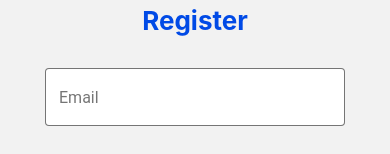
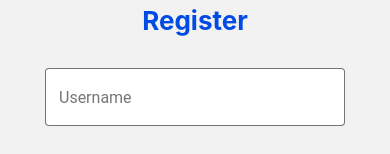
Before and after one commit to liamstrang/React-MemoryViewer, a React Native app: screen /Registration in a window 390 px wide. Shown: the part 389-543 px from the top of the page. Built offline with nearby package versions, Linux system fonts and the light colour scheme.

Commit message:
updated app

```diff
--- a/components/home.js
+++ b/components/home.js
@@ -26,6 +26,10 @@ const Home = ({navigation}) => {
         </Button>
         <Button style={styles.registerButton} labelStyle={{color: '#004ae6'}} icon="account-plus" mode="outlined" onPress={() => navigation.navigate("Registration")}>
           Register
+        </Button>
+
+        <Button style={styles.registerButton} labelStyle={{color: '#004ae6'}} icon="account-plus" mode="outlined" onPress={() => navigation.navigate("Profile", {user: 'liam'})}>
+          Profile
         </Button>
       </KeyboardAvoidingView>
 
--- a/components/login.js
+++ b/components/login.js
@@ -11,7 +11,7 @@ const Login = ({navigation}) => {
   const UserProvider = useContext(AppContext)
 
   console.log(UserProvider.users)
-  const [email, setEmail] = useState('');
+  const [username, setusername] = useState('');
   const [password, setPassword] = useState('');
 
   const[loginError, setLoginError] = useState('')
@@ -20,10 +20,10 @@ const Login = ({navigation}) => {
   const loginSubmit = () => {
     setSubmitButton(true);
     setTimeout(function() {
-      if(UserProvider.users.find(u => u.email === email) && UserProvider.users.find(u => u.password === password)){
-        navigation.navigate('Profile')
+      if(UserProvider.users.find(u => u.username === username) && UserProvider.users.find(u => u.password === password)){
+        navigation.navigate('Profile', {user: username})
       }else{
-        setLoginError("Incorrect Email or Password")
+        setLoginError("Incorrect username or Password")
       }
       setSubmitButton(false);
     }, 800);
@@ -40,14 +40,14 @@ const Login = ({navigation}) => {
         selectionColor='#004ae6'
         underlineColor="transparent"
         mode="outlined"
-        label="Email"
+        label="username"
         returnKeyType="next"
-        value={email.value}
-        onChangeText={text => setEmail(text)}
+        value={username.value}
+        onChangeText={text => setusername(text)}
         autoCapitalize="none"
-        autoCompleteType="email"
-        textContentType="emailAddress"
-        keyboardType="email-address"
+        autoCompleteType="username"
+        textContentType="usernameAddress"
+        keyboardType="default"
       />
       </View>
       <View style={styles.formContainer}>
--- a/components/profile.js
+++ b/components/profile.js
@@ -1,16 +1,34 @@
 import React, {useState, useContext, useEffect} from 'react';
-import { StyleSheet, Text, View, Button} from 'react-native';
+import { StyleSheet, Text, KeyboardAvoidingView, Button} from 'react-native';
 import { Headline } from 'react-native-paper';
 import {useNavigation} from '@react-navigation/native'
 import { AppContext } from '../services/appContext';
 
-const Profile = ({navigation}) => {
+
+
+const DisplayMemories = (user) => {
+  let images = user.memories;
+  console.log(images)
+  return(
+    <GridImageView data={images} />
+  )
+}
+
+const Profile = ({route, navigation}) => {
 
   const UserProvider = useContext(AppContext)
+  let { user } = route.params;
+  const userAccount = UserProvider.users.find(u => u.username === user)
+  const memories = userAccount.memories;
 
+
+  let usernameFixed = user.charAt(0).toUpperCase() + user.slice(1);
   const ProfilePage = () => {
     return (
-      <Headline>Welcome {UserProvider.users.email}</Headline>
+      <KeyboardAvoidingView>
+        <Text style={styles.header}>Welcome {usernameFixed}</Text>
+        <Text style={styles.subheader}>Here are your memories</Text>
+      </KeyboardAvoidingView>
     )
   }
 
@@ -21,4 +39,21 @@ const Profile = ({navigation}) => {
   );
 }
 
+const styles = StyleSheet.create({
+  header: {
+    fontSize: 26,
+    color: '#004ae6',
+    fontWeight: 'bold',
+    paddingVertical: 14,
+    textAlign: 'center'
+  },
+  subheader: {
+    fontSize: 19,
+    lineHeight: 26,
+    color: 'grey',
+    textAlign: 'center',
+    marginBottom: 14,
+  },
+});
+
 export default Profile
--- a/components/registration.js
+++ b/components/registration.js
@@ -6,13 +6,21 @@ import {useNavigation} from '@react-navigation/native'
 import { AppContext } from '../services/appContext';
 
 
+const generateImages = (username) => {
+  let images = []
+  let url = "https://picsum.photos/seed/";
+  for(let i = 0; i < 20; i++){
+    images.push(url+username+i+"/400/400");
+  }
+  return images;
+}
+
+
 const Registration = ({navigation}) => {
 
   const UserProvider = useContext(AppContext)
 
-  console.log(UserProvider.users)
-
-  const [email, setEmail] = useState('');
+  const [username, setusername] = useState('');
   const [password, setPassword] = useState('');
 
   const[signupError, setSignupError] = useState('')
@@ -21,10 +29,10 @@ const Registration = ({navigation}) => {
   const loginSubmit = () => {
     setSubmitButton(true);
     setTimeout(function() {
-      if(UserProvider.users.find(u => u.email === email)){
-        setSignupError("Email Already Exists")
+      if(UserProvider.users.find(u => u.username === username)){
+        setSignupError("username Already Exists")
       }else{
-        UserProvider.users.push({"email": email, "password": password, "avatar": "https://robohash.org/"+email})
+        UserProvider.users.push({"username": username, "password": password, "avatar": "https://robohash.org/"+username, "memories": generateImages(username)})
         navigation.navigate('Login')
       }
       setSubmitButton(false);
@@ -42,14 +50,14 @@ const Registration = ({navigation}) => {
         selectionColor='#004ae6'
         underlineColor="transparent"
         mode="outlined"
-        label="Email"
+        label="Username"
         returnKeyType="next"
-        value={email.value}
-        onChangeText={text => setEmail(text)}
+        value={username.value}
+        onChangeText={text => setusername(text)}
         autoCapitalize="none"
-        autoCompleteType="email"
-        textContentType="emailAddress"
-        keyboardType="email-address"
+        autoCompleteType="username"
+        textContentType="usernameAddress"
+        keyboardType="default"
       />
       </View>
       <View style={styles.formContainer}>
--- a/package.json
+++ b/package.json
@@ -20,6 +20,7 @@
     "react-native": "0.64.3",
     "react-native-gesture-handler": "~2.1.0",
     "react-native-paper": "^4.12.0",
+    "react-native-reanimated": "~2.3.1",
     "react-native-safe-area-context": "3.3.2",
     "react-native-screens": "~3.10.1",
     "react-native-web": "0.17.1"
--- a/users/users.json
+++ b/users/users.json
@@ -1,14 +1,58 @@
 {
     "users":[
         {
-            "email": "liam@liamstrang.com",
-            "password": "asdfasdf",
-            "avatar": "https://robohash.org/liam@liamstrang.com"
+            "username": "liam",
+            "password": "asdf",
+            "avatar": "https://robohash.org/liam",
+            "memories": [
+                {"url": "https://picsum.photos/seed/liam1/400/400"},
+                {"url": "https://picsum.photos/seed/liam2/400/400"},
+                {"url": "https://picsum.photos/seed/liam3/400/400"},
+                {"url": "https://picsum.photos/seed/liam4/400/400"},
+                {"url": "https://picsum.photos/seed/liam5/400/400"},
+                {"url": "https://picsum.photos/seed/liam6/400/400"},
+                {"url": "https://picsum.photos/seed/liam7/400/400"},
+                {"url": "https://picsum.photos/seed/liam8/400/400"},
+                {"url": "https://picsum.photos/seed/liam9/400/400"},
+                {"url": "https://picsum.photos/seed/liam10/400/400"},
+                {"url": "https://picsum.photos/seed/liam11/400/400"},
+                {"url": "https://picsum.photos/seed/liam12/400/400"},
+                {"url": "https://picsum.photos/seed/liam13/400/400"},
+                {"url": "https://picsum.photos/seed/liam14/400/400"},
+                {"url": "https://picsum.photos/seed/liam15/400/400"},
+                {"url": "https://picsum.photos/seed/liam16/400/400"},
+                {"url": "https://picsum.photos/seed/liam17/400/400"},
+                {"url": "https://picsum.photos/seed/liam18/400/400"},
+                {"url": "https://picsum.photos/seed/liam19/400/400"},
+                {"url": "https://picsum.photos/seed/liam20/400/400"}
+            ]
         },
         {
-            "email": "asdf@gmail.com",
+            "username": "strang",
             "password": "asdfasdf",
-            "avatar": "https://robohash.org/asdf@gmail.com"
+            "avatar": "https://robohash.org/strang",
+            "memories": [
+                "https://picsum.photos/seed/strang1/400/400",
+                "https://picsum.photos/seed/strang2/400/400",
+                "https://picsum.photos/seed/strang3/400/400",
+                "https://picsum.photos/seed/strang4/400/400",
+                "https://picsum.photos/seed/strang5/400/400",
+                "https://picsum.photos/seed/strang6/400/400",
+                "https://picsum.photos/seed/strang7/400/400",
+                "https://picsum.photos/seed/strang8/400/400",
+                "https://picsum.photos/seed/strang9/400/400",
+                "https://picsum.photos/seed/strang10/400/400",
+                "https://picsum.photos/seed/strang11/400/400",
+                "https://picsum.photos/seed/strang12/400/400",
+                "https://picsum.photos/seed/strang13/400/400",
+                "https://picsum.photos/seed/strang14/400/400",
+                "https://picsum.photos/seed/strang15/400/400",
+                "https://picsum.photos/seed/strang16/400/400",
+                "https://picsum.photos/seed/strang17/400/400",
+                "https://picsum.photos/seed/strang18/400/400",
+                "https://picsum.photos/seed/strang19/400/400",
+                "https://picsum.photos/seed/strang20/400/400"
+            ]
         }
     ]
 }
```
Also changed, not shown: 1 other file (tests, documents, lock files or other folders).
